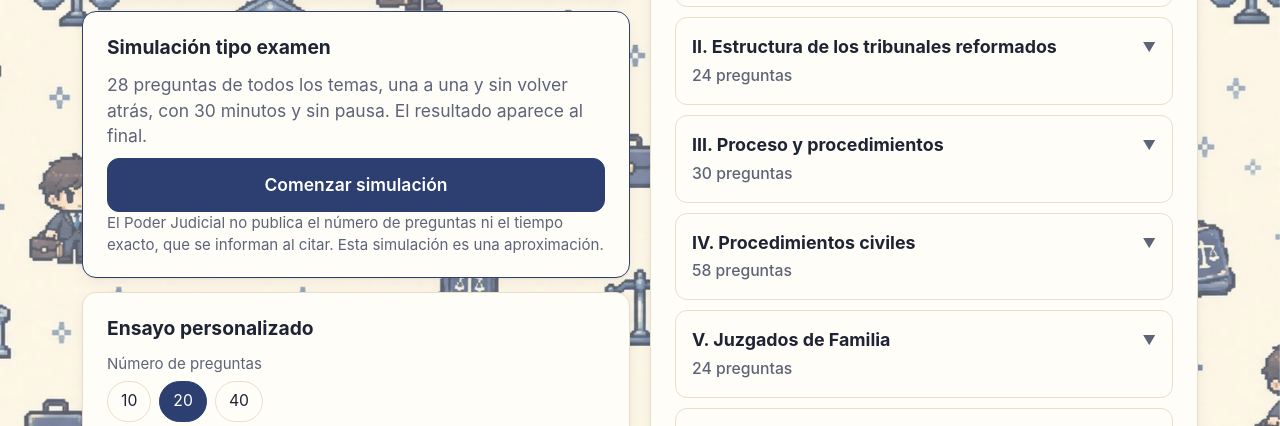
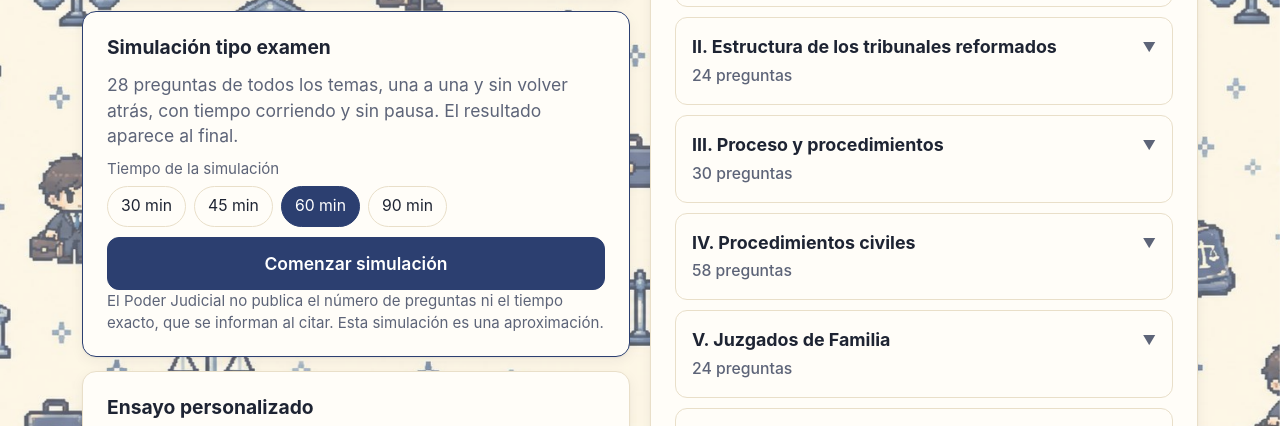
Before and after one commit to AbgDanielM/ensayo-manual-unico, a plain HTML site: page index.html in a window 1280 px wide. Shown: the part 312-738 px from the top of the page. Drawn offline with Linux system fonts and the light colour scheme.

Commit message:
Simulación: tiempo seleccionable (60 min por defecto)
Co-Authored-By: Claude Opus 5.5 <noreply@anthropic.com>
Claude-Session: https://claude.ai/code/session_01MfGWskP1aoSAGPJyqTPNTu

```diff
--- a/index.html
+++ b/index.html
@@ -195,7 +195,11 @@ function home(keepScroll){
   `;
   const sec_sim = `  <section class="card stack sim">
     <h2>Simulación tipo examen</h2>
-    <p class="muted" style="margin:0">${SIM.n} preguntas de todos los temas, una a una y sin volver atrás, con ${SIM.min} minutos y sin pausa. El resultado aparece al final.</p>
+    <p class="muted" style="margin:0">${SIM.n} preguntas de todos los temas, una a una y sin volver atrás, con tiempo corriendo y sin pausa. El resultado aparece al final.</p>
+    <div>
+      <div class="small muted" style="margin-bottom:6px">Tiempo de la simulación</div>
+      <div class="chips" id="simChips">${[30,45,60,90].map(m=>`<button class="chip ${SIM.min===m?"on":""}" data-sm="${m}">${m} min</button>`).join("")}</div>
+    </div>
     <button class="btn primary" id="startSim">Comenzar simulación</button>
     <p class="small muted" style="margin:0">El Poder Judicial no publica el número de preguntas ni el tiempo exacto, que se informan al citar. Esta simulación es una aproximación.</p>
   </section>
@@ -265,6 +269,7 @@ function home(keepScroll){
   app.querySelectorAll("#tChips .chip").forEach(b=>b.onclick=()=>{cfg.min=+b.dataset.m;home();});
   document.getElementById("startExam").onclick=()=>startExam();
   document.getElementById("startSim").onclick=()=>startSim();
+  app.querySelectorAll("#simChips .chip").forEach(b=>b.onclick=()=>{SIM.min=+b.dataset.sm;home(true);});
   app.querySelectorAll("[data-ch]").forEach(b=>b.onclick=()=>startPractice(+b.dataset.ch, +b.dataset.t));
   app.querySelectorAll("[data-open]").forEach(b=>b.onclick=()=>{const i=+b.dataset.open; openCh=(openCh===i?null:i); home(true);});
   const sel=document.getElementById("examTopic"); if(sel) sel.onchange=()=>{cfg.c=+sel.value;};
@@ -301,7 +306,7 @@ function confirmReset(){
 }
 
 /* ---------- inicio de modos ---------- */
-const SIM = {n:28, min:30};
+const SIM = {n:28, min:60};
 const SITE_URL = "https://abgdanielm.github.io/ensayo-manual-unico/";
 function shareText(r,n){
   const kind = S && S.sim ? "la simulación" : "un ensayo";
```
